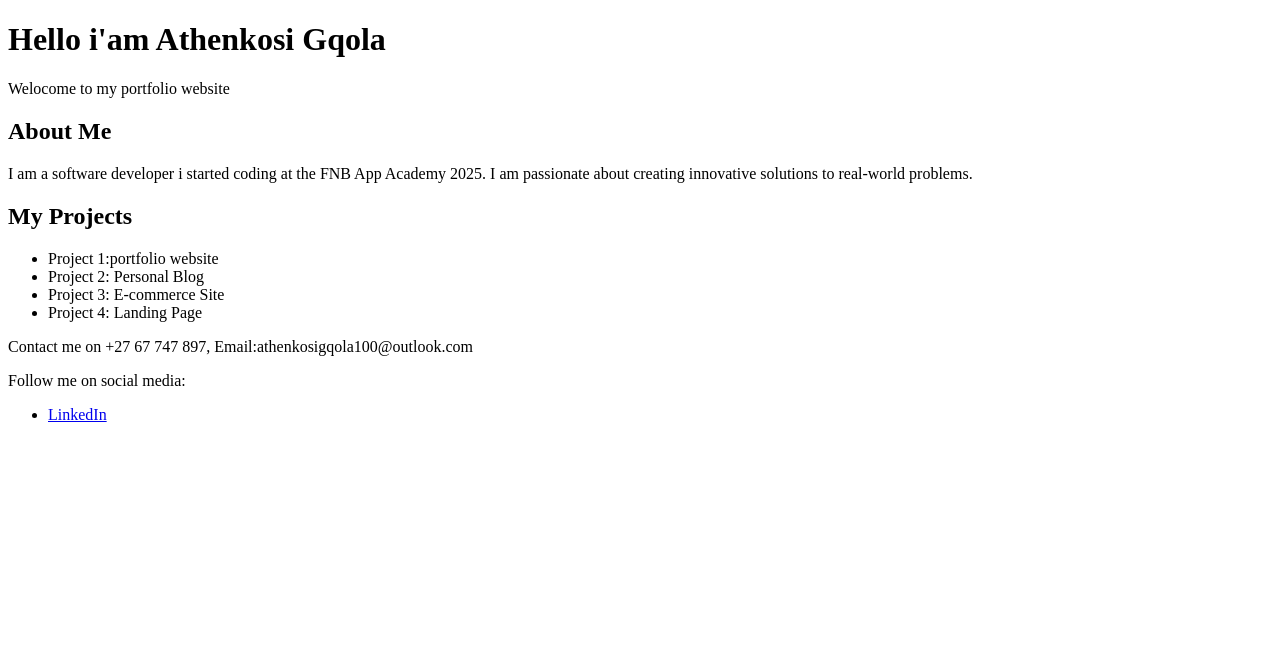
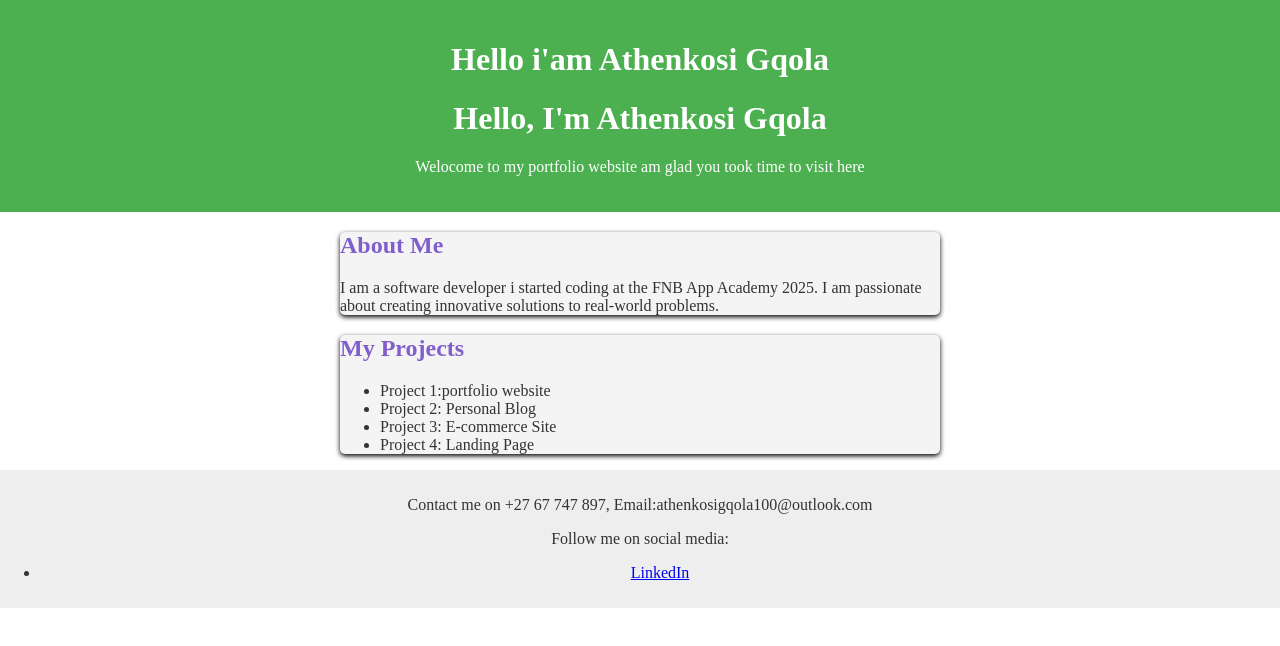
Before and after one commit to athenkosi-dev/portfolio-website, a plain HTML site: page index.html in a window 1280 px wide. Drawn offline with Linux system fonts and the light colour scheme.

Commit message:
Added some styling to the portfolio website
first version of portfolio done

```diff
--- a/index.html
+++ b/index.html
@@ -4,12 +4,14 @@
     <meta charset="UTF-8">
     <meta name="viewport" content="width=device-width, initial-scale=1.0">
     <title>Athenkosi Gqola -Porfolio</title>
+    <link rel="stylesheet" href="style.css">
 
 </head>
 <body>
     <header>
         <h1>Hello i'am  Athenkosi Gqola </h1>
-        <p> Welocome to my portfolio website </p>
+        <h1>Hello, I'm Athenkosi Gqola </h1>
+        <p> Welocome to my portfolio website am glad you took time to visit here </p>
     </header>
     <section class="about">
         <h2>About Me</h2>
--- a/style.css
+++ b/style.css
@@ -0,0 +1,31 @@
+body {
+    font-family: 'Times New Roman', Times, serif;
+    background-color: #fff;
+    color: #333;
+    margin: 0;
+    padding: 0
+}
+header {
+    background-color: #4CAF50;
+    color: white;
+    padding: 20px 0;
+    text-align: center;
+}
+section {
+    padding: 20;
+    margin: 10px auto;
+    max-width : 600px;
+    background-color: #f4f4f4;
+    border-radius: 5px;
+    box-shadow: 0 2px 5px rgba(0, 0, 0,113);
+}
+h2 {
+    color: #805fcc;
+    font-size: 24px;
+}
+footer {
+    text-align: center;
+    padding: 10px 0;
+    background-color: #eeeeee;
+
+}
```
